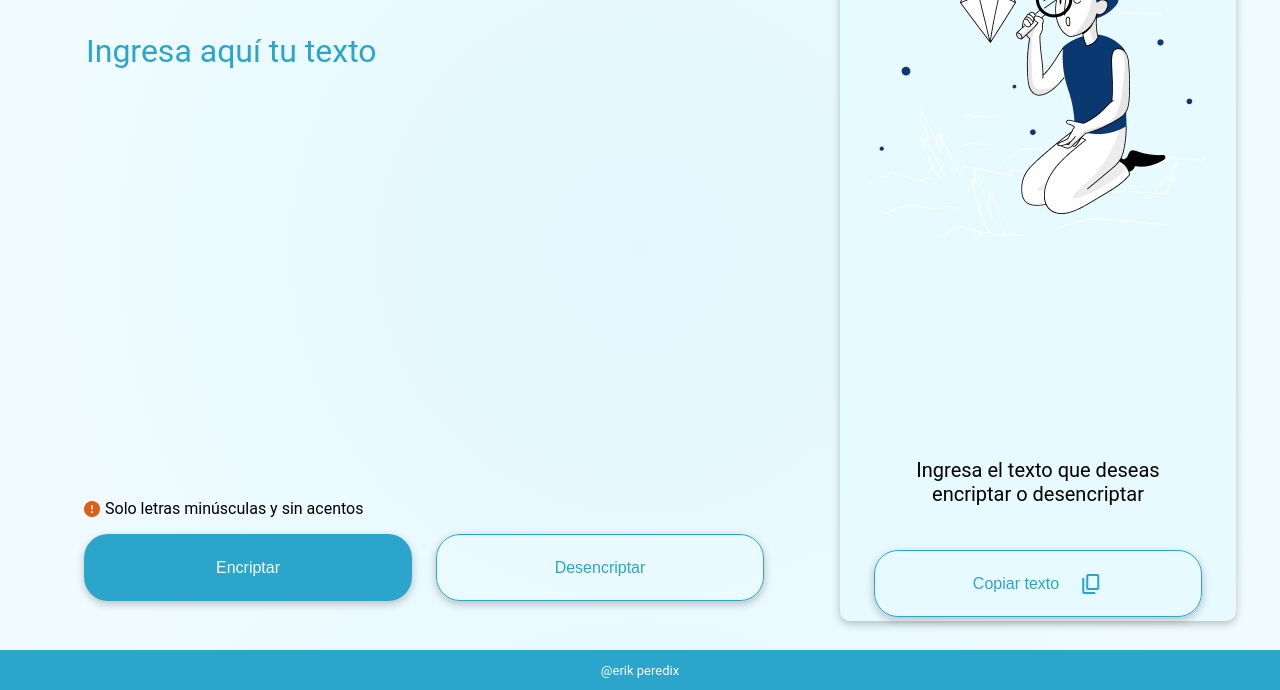
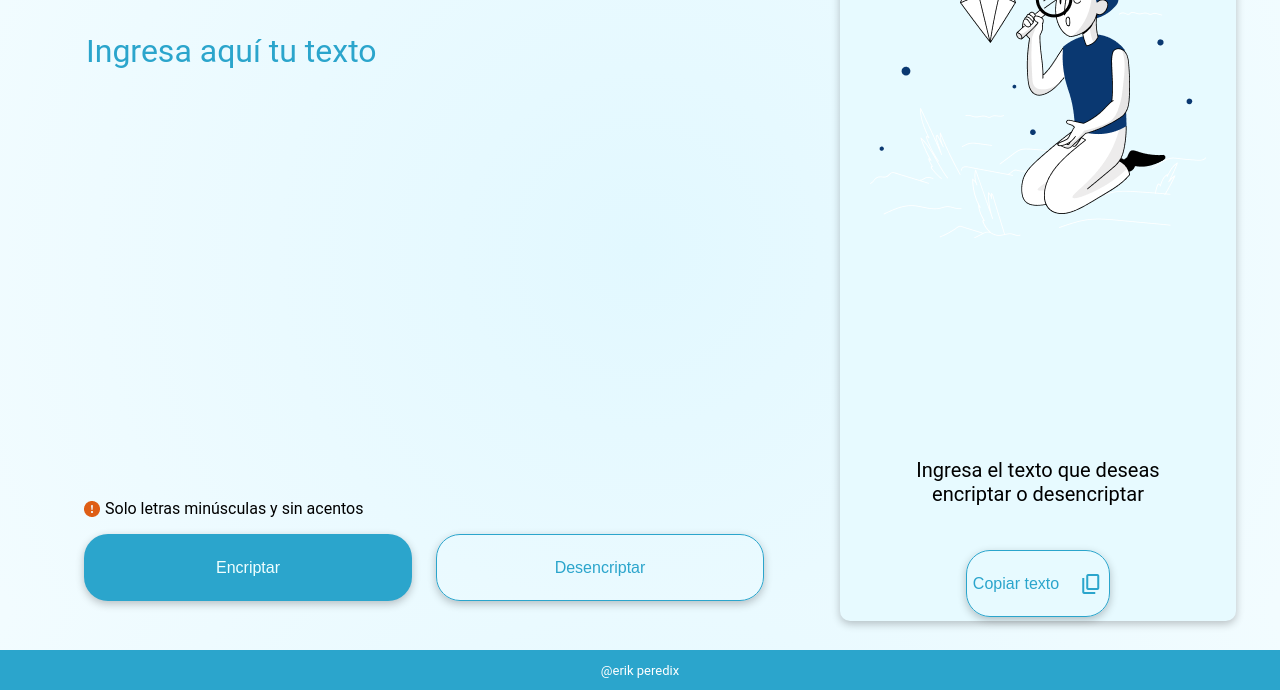
Before and after one commit to KekoPereda/challenge_1_alura, a plain HTML site: page index.html in a window 1280 px wide. Shown: the part 110-800 px from the top of the page. Drawn offline with nearby package versions, Linux system fonts and the light colour scheme.

Commit message:
actualiza index con boton copiar

```diff
--- a/index.html
+++ b/index.html
@@ -13,6 +13,7 @@
 </head>
 
 <body>
+
 
   <header>
     <div class="logo"><img src="assets/img/logo.svg" alt="logo Alura"></div>
@@ -47,6 +48,8 @@
 
     <div class="panel-desencriptador">
       <div class="panel-mensajes">
+
+
         <img class="img-monito" id="monito" src="assets/img/muneco.png" alt="">
 
         <textarea name="texto_final" id="textoFinal" class="texto_final_estilo  "></textarea>
@@ -58,19 +61,16 @@
         <p class="instruccion" id="instruccion">Ingresa el texto que deseas encriptar o desencriptar</p>
 
 
-        <!-- <div class="caja">
-          <button class="btn btn-desencriptar btn-copiar">Copiar</button>
-        </div> -->
+        <div id="copiar" class="cajaCopia">
 
-        <button onclick="copiarTexto()" class="btn btn-desencriptar btn-copiar">Copiar texto
-          <span class="material-symbols-outlined">
-            content_copy
-          </span>
-          <!-- <img class="icono_copiar" src="assets/img/icono_copy.svg  " alt=""> -->
+          <button onclick="copiarTexto()" id="btnCopiar" class="btn btn-desencriptar btn-copiar">Copiar texto
+            <span class="material-symbols-outlined">
+              content_copy
+            </span>
+            <!-- <img class="icono_copiar" src="assets/img/icono_copy.svg  " alt=""> -->
 
-        </button>
-
-
+          </button>
+        </div>
 
 
       </div>
```
